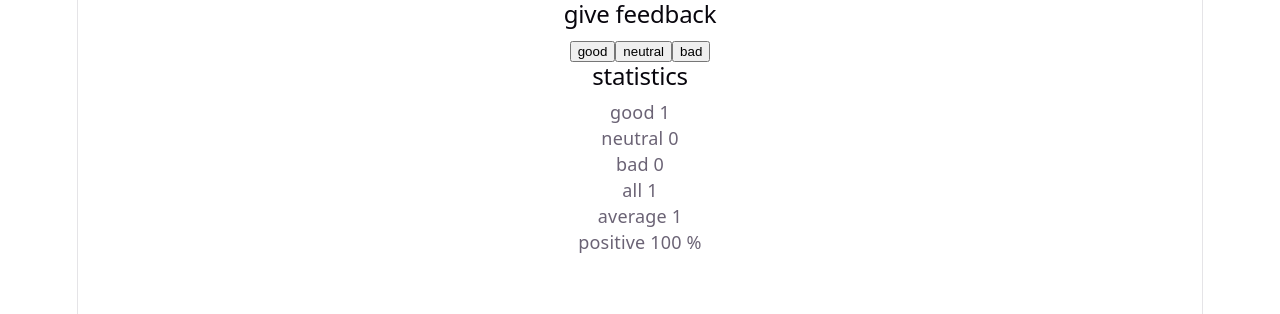
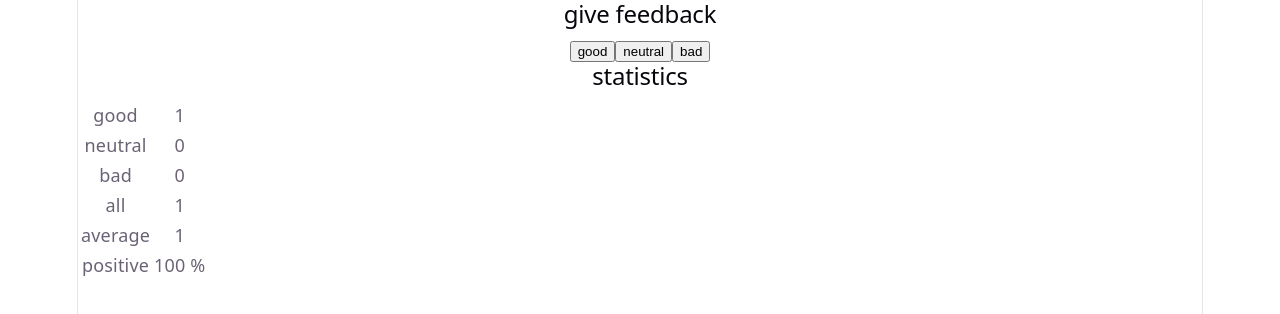
Before and after one commit to x-ray-reggie/fullstackopen-part0, a React (Vite) app in the folder part1/: page / in a window 1280 px wide. Both pictures are taken after a click on the button "good". Shown: the top 314 px of the page. Built offline with nearby package versions, Linux system fonts and the light colour scheme.

Commit message:
feat: complete exercise 1.11 unicafe step 6

```diff
--- a/part1/src/App.jsx
+++ b/part1/src/App.jsx
@@ -1,13 +1,15 @@
 import { useState } from 'react'
 
-// Reusable component for displaying a single statistic line
+// Updated component to return a table row with cells
 const StatisticLine = (props) => {
   return (
-    <p>{props.text} {props.value}</p>
+    <tr>
+      <td>{props.text}</td>
+      <td>{props.value}</td>
+    </tr>
   )
 }
 
-// Reusable component for displaying buttons
 const Button = (props) => {
   return (
     <button onClick={props.handleClick}>
@@ -34,12 +36,16 @@
   return (
     <div>
       <h2>statistics</h2>
+      <table>
+        <tbody>
           <StatisticLine text="good" value={props.good} />
           <StatisticLine text="neutral" value={props.neutral} />
           <StatisticLine text="bad" value={props.bad} />
           <StatisticLine text="all" value={all} />
           <StatisticLine text="average" value={average} />
           <StatisticLine text="positive" value={positive + " %"} />
+        </tbody>
+      </table>
     </div>
   )
 }
```
Lines whose indentation alone changed are shown as unchanged.
